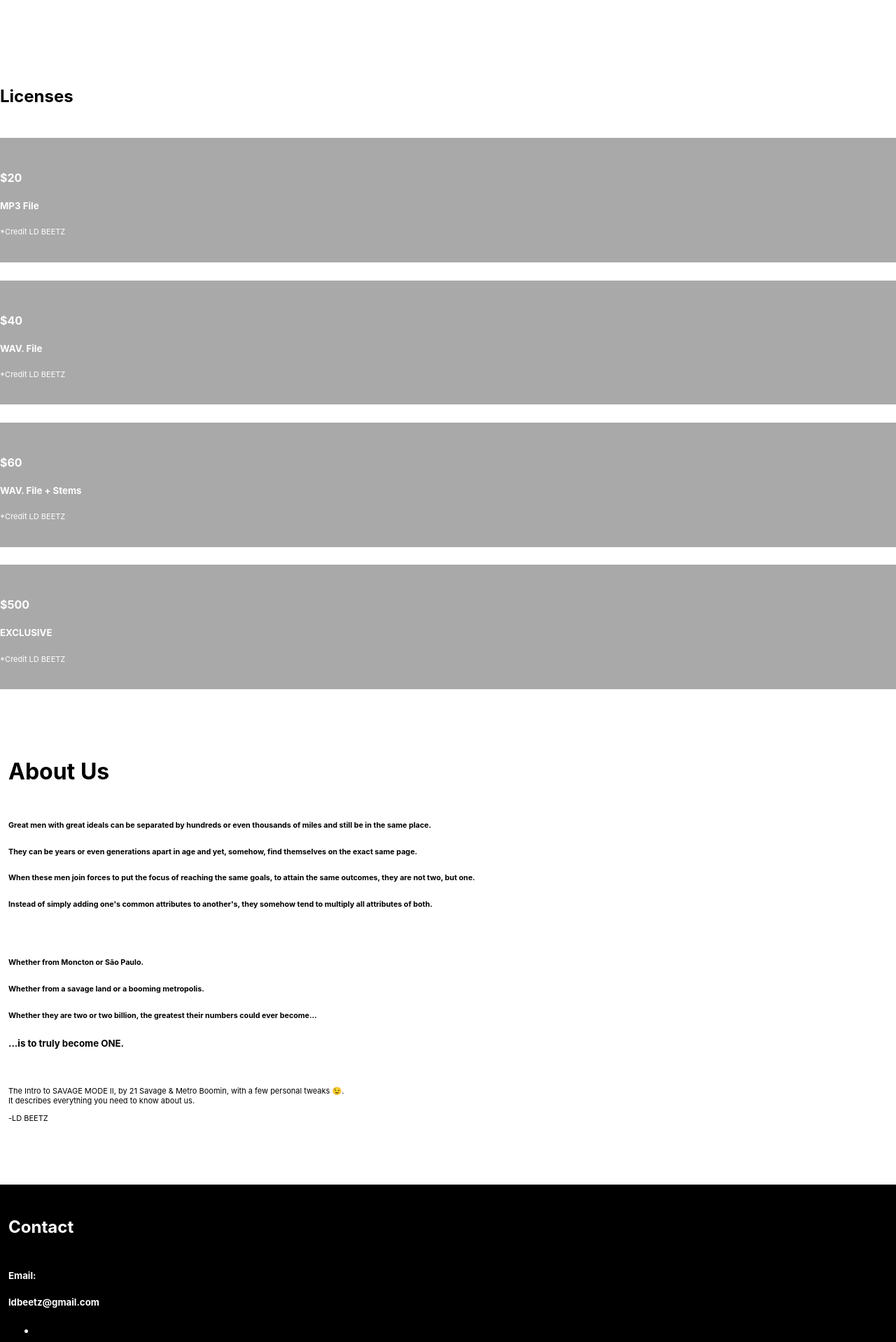
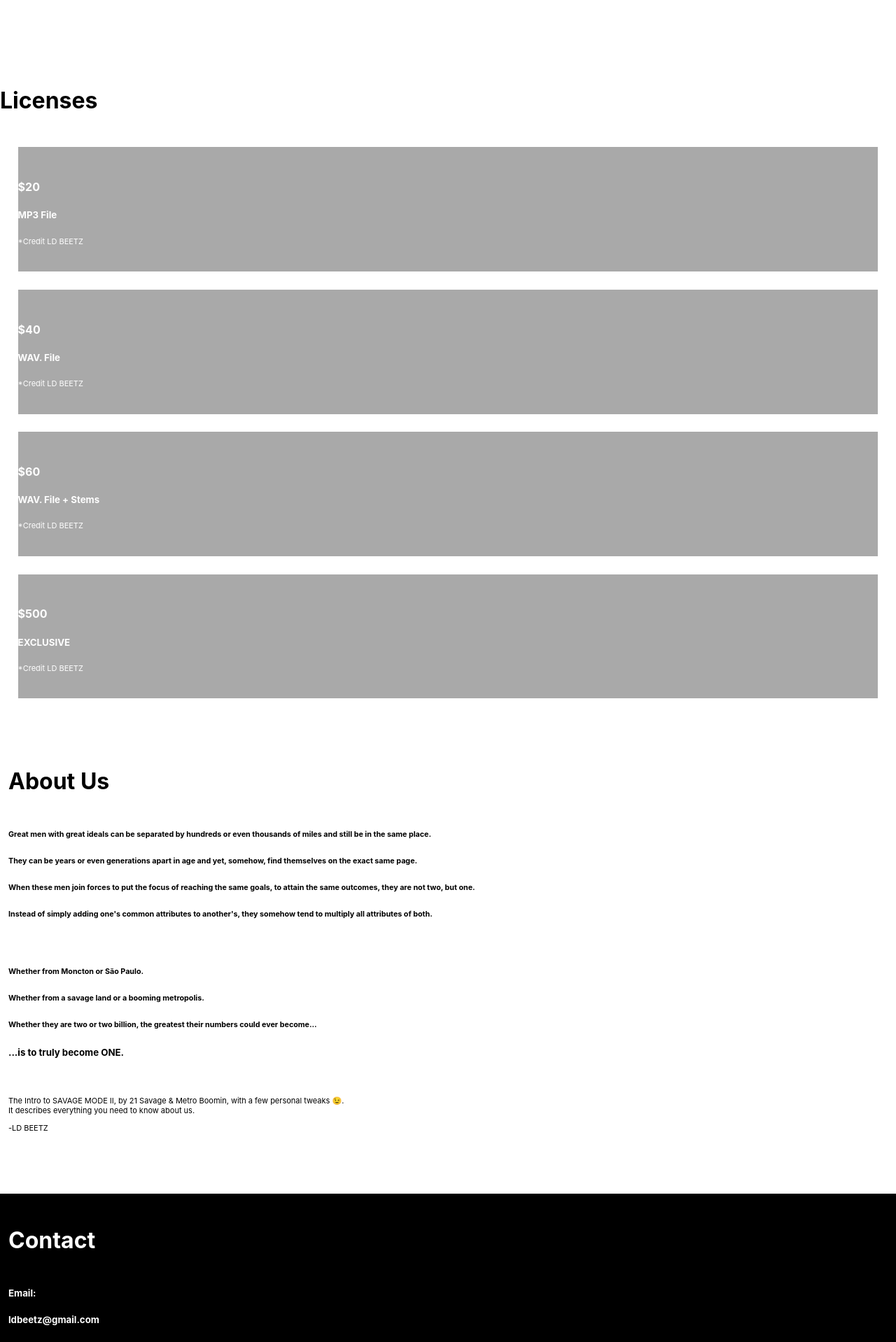
Before and after one commit to ldentzien/ldbeetz, a Next.js app: page / in a window 1280 px wide. Shown: the part 640-2558 px from the top of the page at 70% size. Built offline with nearby package versions, Linux system fonts and the light colour scheme.

Commit message:
Fixed horizontal scrolling issues

```diff
--- a/components/Contact.js
+++ b/components/Contact.js
@@ -5,7 +5,7 @@ function Contact () {
         <div className="container-fluid" id="contact">
             <div className="container">
                 <div className="row text-center">
-                    <h2 className="title">Contact</h2>
+                    <h1 className="title">Contact</h1>
                     <h5>Email: </h5>
                     <h5><a href="mailto: ldbeetz@gmail.com">ldbeetz@gmail.com</a></h5>
                     <div className="d-flex justify-content-center">
--- a/components/Licenses.js
+++ b/components/Licenses.js
@@ -2,26 +2,23 @@
 function Licenses () {
     return (
         <div className="container-fluid" id="licenses">
-            <h2 className="text-center title">Licenses</h2>
-            <div className="row d-flex justify-content-center text-center">
+            <h1 className="text-center title">Licenses</h1>
+            <div className="d-flex justify-content-center text-center">
                 <div className="col-lg-2 license-box">
                     <h4>$20</h4>
                     <h5>MP3 File</h5>
                     <p>*Credit LD BEETZ</p>
                 </div>
-                <div className="col-lg-1"></div>
                 <div className="col-lg-2 license-box">
                     <h4>$40</h4>
                     <h5>WAV. File</h5>
                     <p>*Credit LD BEETZ</p>
                 </div>
-                <div className="col-lg-1"></div>
                 <div className="col-lg-2 license-box">
                     <h4>$60</h4>
                     <h5>WAV. File + Stems</h5>
                     <p>*Credit LD BEETZ</p>
                 </div>
-                <div className="col-lg-1"></div>
                 <div className="col-lg-2 license-box">
                     <h4>$500</h4>
                     <h5>EXCLUSIVE</h5>
--- a/styles/globals.css
+++ b/styles/globals.css
@@ -48,7 +48,7 @@ a {
 .license-box {
   background-color: darkgray;
   color: white;
-  margin: 0 0 2% 0;
+  margin: 0 2% 2% 2%;
   padding: 2% 0;
 }
 
```
